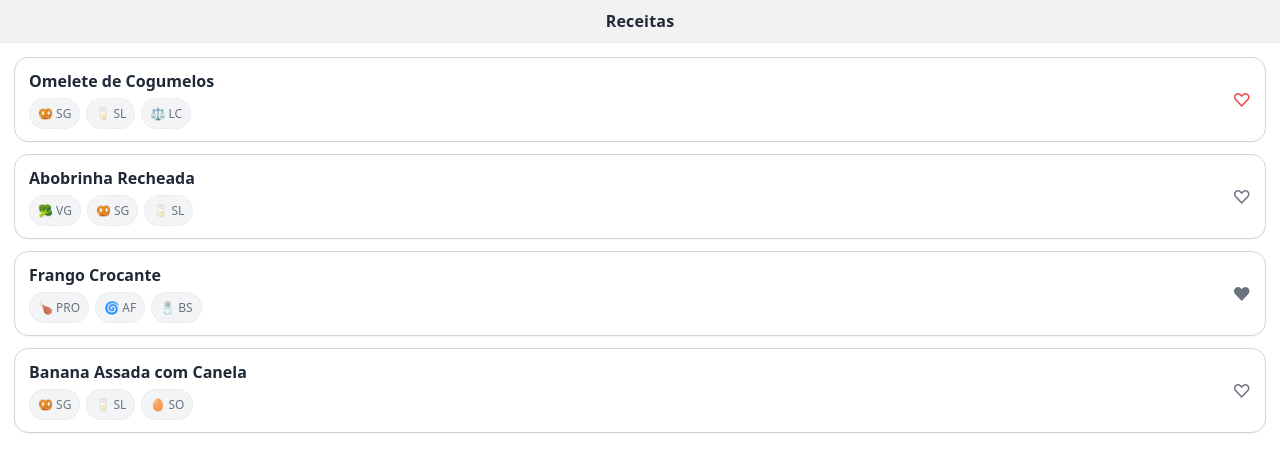
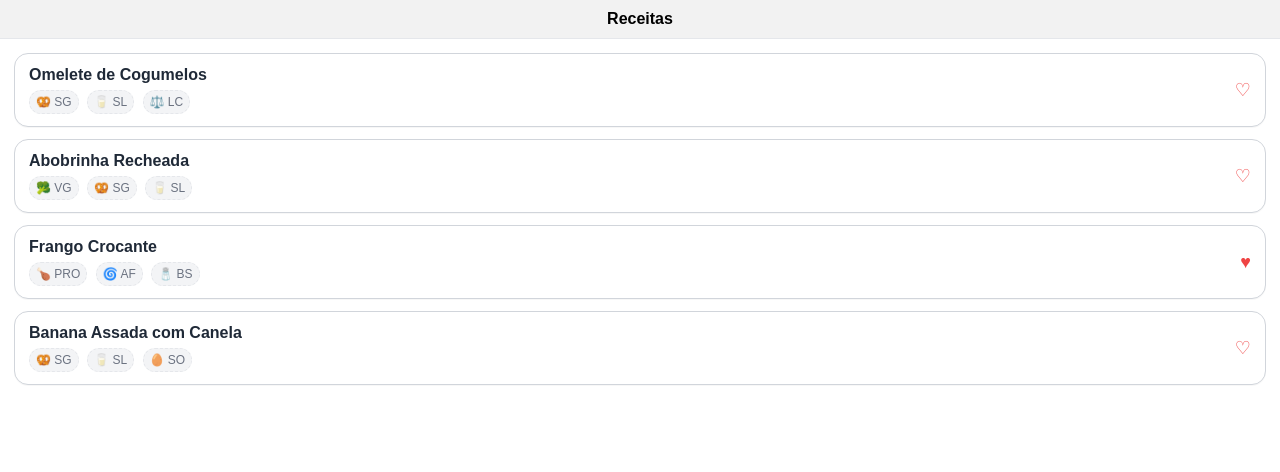
Before and after one commit to Leonn190/Codes, a plain HTML site: page Telas/Restrições2.html in a window 1280 px wide. Drawn offline with Linux system fonts and the light colour scheme.

Commit message:
Ajustes da versão com CSS

```diff
--- a/Telas/Restrições2.html
+++ b/Telas/Restrições2.html
@@ -1,61 +1,44 @@
 <!DOCTYPE html>
 <html lang="pt-BR">
 <head>
-    <meta charset="UTF-8" />
+  <meta charset="UTF-8">
   <title>Receitas – SIMPLeat</title>
-    <meta name="viewport" content="width=device-width, initial-scale=1" />
+  <meta name="viewport" content="width=device-width, initial-scale=1">
   <style>
-      /* Mantém o mesmo visual limpo usado na última tela */
-      :root{
-        --b:#1f2937;       /* texto principal */
-        --bd:#d1d5db;      /* bordas */
-        --muted:#6b7280;   /* texto secundário */
-        --card:#ffffff;    /* fundo do cartão */
-        --chip:#f3f4f6;    /* fundo dos chips */
-        --heart:#ef4444;   /* favorito */
-      }
-      html, body { height: 100%; margin: 0; font-family: system-ui, -apple-system, Segoe UI, Roboto, Arial, sans-serif; }
-      body { display: flex; flex-direction: column; background: #fff; color: var(--b); }
+    body { margin: 0; font-family: sans-serif; background: #fff; }
     header { background: #f2f2f2; padding: 10px; text-align: center; border-bottom: 1px solid #e5e7eb; }
-      header h1 { margin: 0; font-size: 16px; letter-spacing: .2px; }
+    header h1 { margin: 0; font-size: 16px; }
 
-      main { flex: 1; min-height: 0; overflow: auto; padding: 14px; }
+    main { flex: 1; padding: 14px; }
     ul { list-style: none; margin: 0; padding: 0; display: grid; gap: 12px; }
 
-      /* Cartão clicável da receita */
-      a.card{
+    a.card {
       display: grid;
       grid-template-columns: 1fr auto;
       gap: 8px;
       align-items: center;
-        text-decoration: none; color: inherit;
-        border: 1px solid var(--bd);
+      text-decoration: none; color: #1f2937;
+      border: 1px solid #d1d5db;
       border-radius: 14px;
-        background: var(--card);
+      background: #fff;
       padding: 12px 14px;
       box-shadow: 0 1px 0 rgba(0,0,0,.03);
-        transition: border-color .15s, transform .06s;
     }
     a.card:hover { border-color:#c7cad1; }
     a.card:active { transform: translateY(1px); }
 
-      .titulo { font-weight: 700; font-size: 16px; margin-bottom: 6px; }
-      .chips { display: flex; gap: 6px; flex-wrap: wrap; }
-      .chip{
-        display: inline-flex; align-items: center; gap: 6px;
-        padding: 6px 8px; border-radius: 999px;
-        background: var(--chip); color: var(--muted);
-        font-size: 12px; border: 1px dashed #e5e7eb;
+    strong { font-weight: 700; font-size: 16px; display: block; margin-bottom: 6px; }
+    span.chip {
+      display: inline-block;
+      padding: 4px 6px;
+      margin-right: 4px;
+      border-radius: 999px;
+      background: #f3f4f6;
+      font-size: 12px;
+      border: 1px dashed #e5e7eb;
+      color: #6b7280;
     }
-      .icone-like{
-        font-size: 18px; color: var(--muted);
-        transition: color .15s, transform .06s;
-      }
-      a.card:hover .icone-like{ color:#9ca3af; }
-      .fav{ color: var(--heart); }
-
-      /* Rodapé pequeno para respiro como num app */
-      footer{ height: 6px; }
+    span.heart { font-size: 18px; color: #ef4444; }
   </style>
 </head>
 <body>
@@ -66,62 +49,53 @@
   <main>
     <ul>
       <li>
-          <a class="card" href="../NãoCriada.html" target="conteudo" aria-label="Abrir Omelete de Cogumelos">
+        <a class="card" href="../NãoCriada.html" target="conteudo">
           <div>
-              <div class="titulo">Omelete de Cogumelos</div>
-              <div class="chips" aria-label="Selo de características">
+            <strong>Omelete de Cogumelos</strong>
             <span class="chip" title="Sem glúten">🥨 SG</span>
             <span class="chip" title="Sem lactose">🥛 SL</span>
             <span class="chip" title="Low carb">⚖️ LC</span>
           </div>
-            </div>
-            <span class="icone-like fav" aria-hidden="true">♡</span>
+          <span class="heart">♡</span>
         </a>
       </li>
 
       <li>
-          <a class="card" href="../NãoCriada.html" target="conteudo" aria-label="Abrir Abobrinha Recheada">
+        <a class="card" href="../NãoCriada.html" target="conteudo">
           <div>
-              <div class="titulo">Abobrinha Recheada</div>
-              <div class="chips">
+            <strong>Abobrinha Recheada</strong>
             <span class="chip" title="Vegetariano">🥦 VG</span>
             <span class="chip" title="Sem glúten">🥨 SG</span>
             <span class="chip" title="Sem lactose">🥛 SL</span>
           </div>
-            </div>
-            <span class="icone-like" aria-hidden="true">♡</span>
+          <span class="heart">♡</span>
         </a>
       </li>
 
       <li>
-          <a class="card" href="../Receitas/Frango.html" target="conteudo" aria-label="Abrir Frango Crocante">
+        <a class="card" href="../Receitas/Frango.html" target="conteudo">
           <div>
-              <div class="titulo">Frango Crocante</div>
-              <div class="chips">
+            <strong>Frango Crocante</strong>
             <span class="chip" title="Rico em proteína">🍗 PRO</span>
             <span class="chip" title="Air Fryer">🌀 AF</span>
             <span class="chip" title="Baixo sódio">🧂 BS</span>
           </div>
-            </div>
-            <span class="icone-like" aria-hidden="true">♥</span>
+          <span class="heart">♥</span>
         </a>
       </li>
 
       <li>
-          <a class="card" href="../NãoCriada.html" target="conteudo" aria-label="Abrir Banana Assada com Canela">
+        <a class="card" href="../NãoCriada.html" target="conteudo">
           <div>
-              <div class="titulo">Banana Assada com Canela</div>
-              <div class="chips">
+            <strong>Banana Assada com Canela</strong>
             <span class="chip" title="Sem glúten">🥨 SG</span>
             <span class="chip" title="Sem lactose">🥛 SL</span>
             <span class="chip" title="Sem ovos">🥚 SO</span>
           </div>
-            </div>
-            <span class="icone-like" aria-hidden="true">♡</span>
+          <span class="heart">♡</span>
         </a>
       </li>
     </ul>
   </main>
-    <footer></footer>
 </body>
 </html>
```
Also changed, not shown: Telas/Favoritos.html (+1 -1 lines), Telas/Restrições.html (+23 -101 lines), Telas/Tempo.html (+0 -2 lines), Telas/Tempo2.html (+3 -3 lines). Lines whose indentation alone changed are shown as unchanged.
